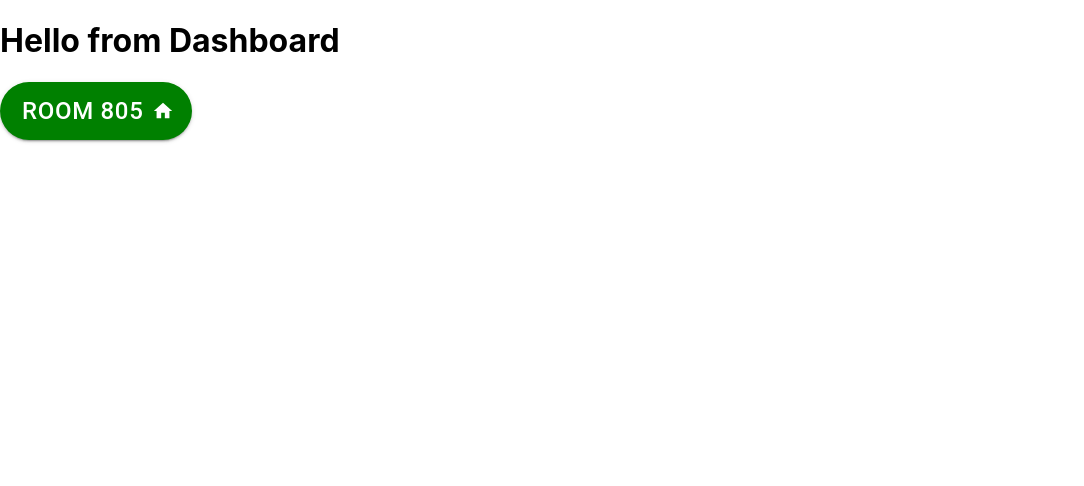
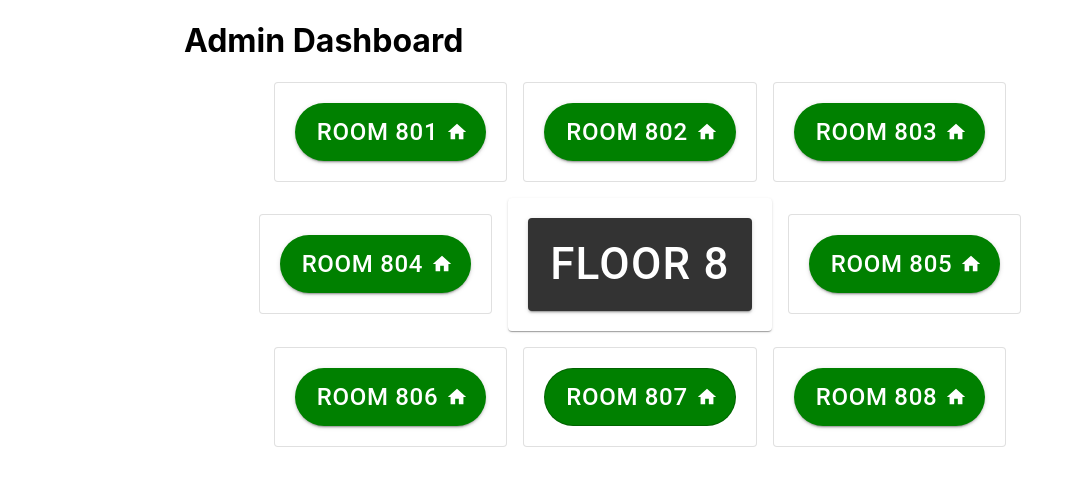
Before and after one commit to mannycortez/dakota-hotel, a React (Create React App) app in the folder frontend/: page / in a window 1280 px wide. Shown: the top 486 px of the page, without its empty margins (0-1084 px from the left). Built offline with nearby package versions, Linux system fonts and the light colour scheme.

Commit message:
Added buttons/rooms and layout

```diff
--- a/frontend/src/components/AdminDashboard.js
+++ b/frontend/src/components/AdminDashboard.js
@@ -1,22 +1,162 @@
 import React from 'react'
-import { Button } from '@material-ui/core'
+import { Button, Container, Grid, Paper } from '@material-ui/core'
 import HomeIcon from '@material-ui/icons/Home'
 
 const AdminDashboard = () => {
     return (
-        <div>
-            <h1>Hello from Dashboard</h1>
-            <Button endIcon={<HomeIcon />} size="large" style={{
+        <Container maxWidth="md">
+          <div>
+            <h1>Admin Dashboard</h1>
+            <Grid container spacing={2}
+                            direction="row"
+                            justify="center"
+                            alignItems="center" fluid >
+
+            <Grid item>
+                <Paper variant="outlined">
+                    <Button endIcon={<HomeIcon />} size="large" style={{
                               fontSize: 24,
                               color: "white",
                               borderRadius: 50,
-                              backgroundColor: "green"
+                              backgroundColor: "green",
+                              margin: 20
                             }}
                             onClick={()=>alert('hello')}
-                            href="#" variant='contained' >
-        Room 805
-      </Button>
-        </div>
+                            href="#" variant='contained'>
+                        Room 801
+                    </Button>
+                </Paper>
+            </Grid>
+
+            <Grid item>
+                <Paper variant="outlined">
+                    <Button endIcon={<HomeIcon />} size="large" style={{
+                              fontSize: 24,
+                              color: "white",
+                              borderRadius: 50,
+                              backgroundColor: "green",
+                              margin: 20
+                            }}
+                            onClick={()=>alert('hello')}
+                            href="#" variant='contained'>
+                        Room 802
+                    </Button>
+                </Paper>
+            </Grid>
+
+            <Grid item>
+                <Paper variant="outlined">
+                    <Button endIcon={<HomeIcon />} size="large" style={{
+                              fontSize: 24,
+                              color: "white",
+                              borderRadius: 50,
+                              backgroundColor: "green",
+                              margin: 20
+                            }}
+                            onClick={()=>alert('hello')}
+                            href="#" variant='contained'>
+                        Room 803
+                    </Button>
+                </Paper>
+            </Grid>
+
+            <Grid item>
+                <Paper variant="outlined">
+                    <Button endIcon={<HomeIcon />} size="large" style={{
+                              fontSize: 24,
+                              color: "white",
+                              borderRadius: 50,
+                              backgroundColor: "green",
+                              margin: 20
+                            }}
+                            onClick={()=>alert('hello')}
+                            href="#" variant='contained'>
+                        Room 804
+                    </Button>
+                </Paper>
+            </Grid>
+
+            <Grid item>
+                <Paper variant="elevation2">
+                    <Button size="large" style={{
+                              fontSize: 44,
+                              color: "white",
+                              backgroundColor: "#333",
+                              margin: 20
+                            }}
+                            onClick={()=>alert('hello')}
+                            href="#" variant='contained'>
+                        Floor 8
+                    </Button>
+                </Paper>
+            </Grid>
+
+            <Grid item>
+                <Paper variant="outlined">
+                    <Button endIcon={<HomeIcon />} size="large" style={{
+                              fontSize: 24,
+                              color: "white",
+                              borderRadius: 50,
+                              backgroundColor: "green",
+                              margin: 20
+                            }}
+                            onClick={()=>alert('hello')}
+                            href="#" variant='contained'>
+                        Room 805
+                    </Button>
+                </Paper>
+            </Grid>
+
+            <Grid item>
+                <Paper variant="outlined">
+                    <Button endIcon={<HomeIcon />} size="large" style={{
+                              fontSize: 24,
+                              color: "white",
+                              borderRadius: 50,
+                              backgroundColor: "green",
+                              margin: 20
+                            }}
+                            onClick={()=>alert('hello')}
+                            href="#" variant='contained'>
+                        Room 806
+                    </Button>
+                </Paper>
+            </Grid>
+
+            <Grid item>
+                <Paper variant="outlined">
+                    <Button endIcon={<HomeIcon />} size="large" style={{
+                              fontSize: 24,
+                              color: "white",
+                              borderRadius: 50,
+                              backgroundColor: "green",
+                              margin: 20
+                            }}
+                            onClick={()=>alert('hello')}
+                            href="#" variant='outlined'>
+                        Room 807
+                    </Button>
+                </Paper>
+            </Grid>
+
+            <Grid item>
+                <Paper variant="outlined">
+                    <Button endIcon={<HomeIcon />} size="large" style={{
+                              fontSize: 24,
+                              color: "white",
+                              borderRadius: 50,
+                              backgroundColor: "green",
+                              margin: 20
+                            }}
+                            onClick={()=>alert('hello')}
+                            href="#" variant='contained'>
+                        Room 808
+                    </Button>
+                </Paper>
+            </Grid>
+            </Grid>
+          </div>
+        </Container>
     )
 }
 
```
